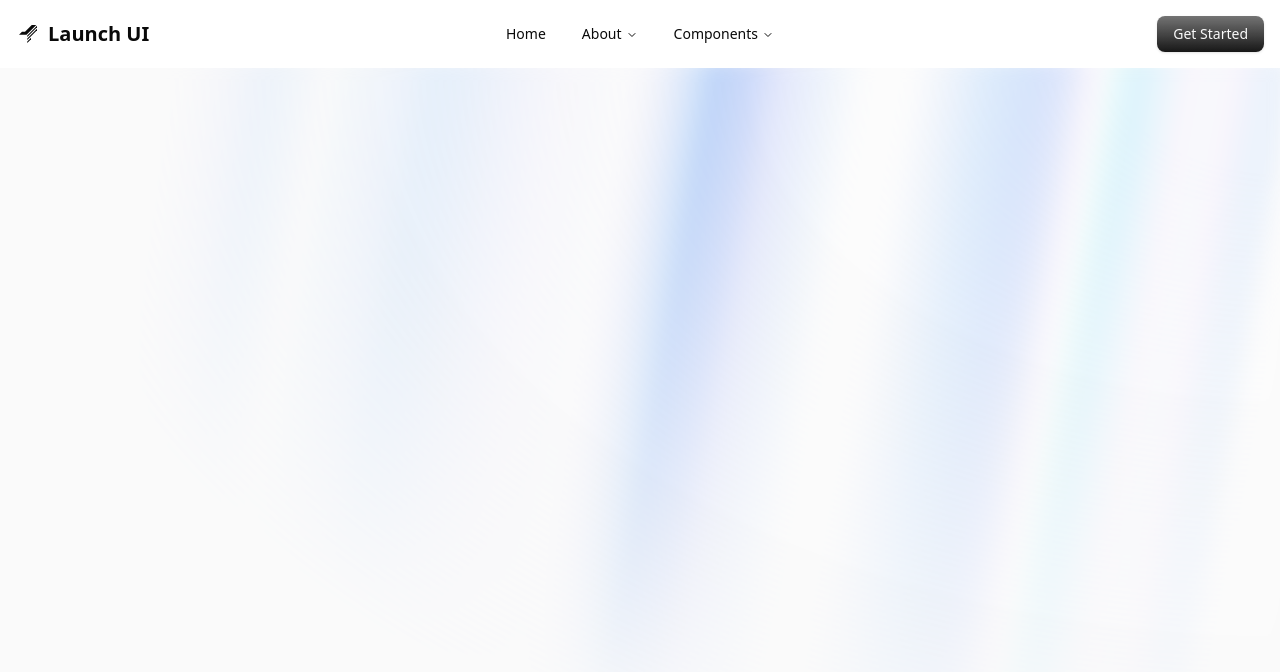
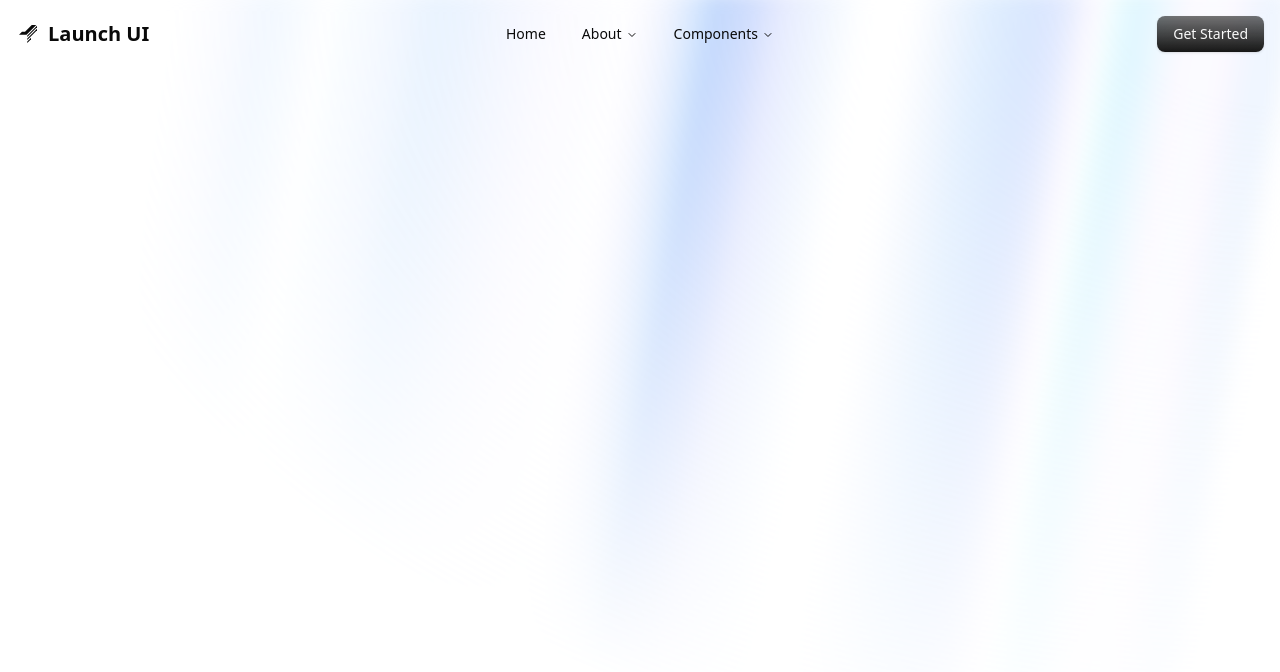
Before and after one commit to MatyasSvoboda/next-website, a Next.js app: page / in a window 1280 px wide. Shown: the top 672 px of the page. Built offline with nearby package versions, Linux system fonts and the light colour scheme.

Commit message:
Update Hero bckg position

```diff
--- a/app/page.tsx
+++ b/app/page.tsx
@@ -1,9 +1,5 @@
 import Hero from "@/components/Hero";
 
 export default function Home() {
-  return (
-    <div>
-      <Hero />
-    </div>
-  );
+  return <Hero />;
 }
--- a/components/Hero.tsx
+++ b/components/Hero.tsx
@@ -4,13 +4,13 @@ import Navbar from "@/components/Navbar";
 
 export default function Hero() {
     return (
-        <div>
+        <>
           <Navbar />
           <AuroraBackground>
             <div>
               {/* Hero content */}
             </div>
           </AuroraBackground>
-        </div>
+        </>
       );
 }
--- a/components/ui/aurora-background.tsx
+++ b/components/ui/aurora-background.tsx
@@ -14,10 +14,9 @@ export const AuroraBackground = ({
   ...props
 }: AuroraBackgroundProps) => {
   return (
-    <main>
     <div
       className={cn(
-          "transition-bg relative flex h-[100vh] flex-col items-center justify-center bg-zinc-50 text-slate-950 dark:bg-zinc-900",
+        "transition-bg flex min-h-screen flex-col items-center justify-center bg-background text-foreground",
         className,
       )}
       {...props}
@@ -56,6 +55,5 @@ export const AuroraBackground = ({
         </div>
       {children}
     </div>
-    </main>
   );
 };
```
Lines whose indentation alone changed are shown as unchanged.
